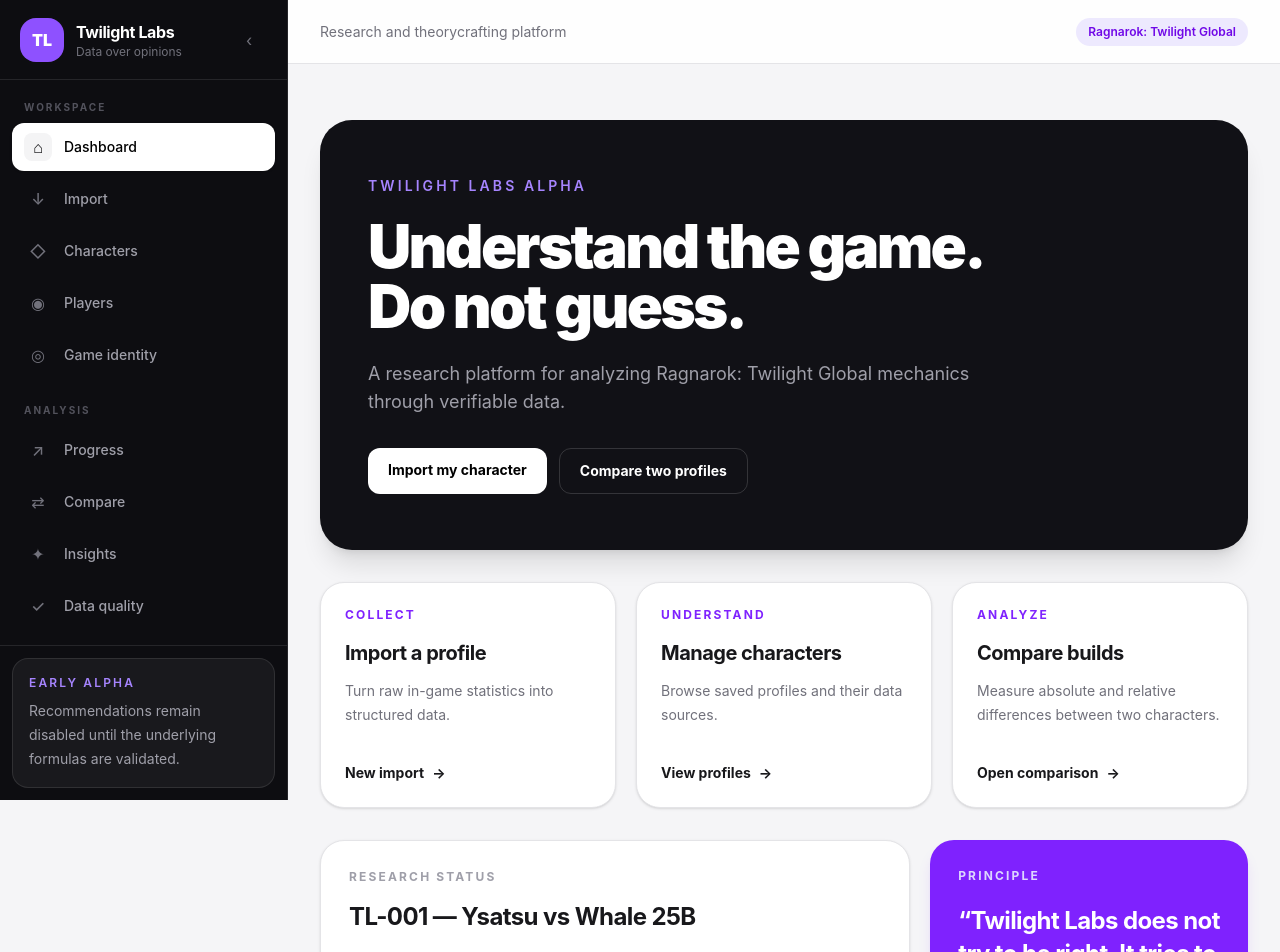
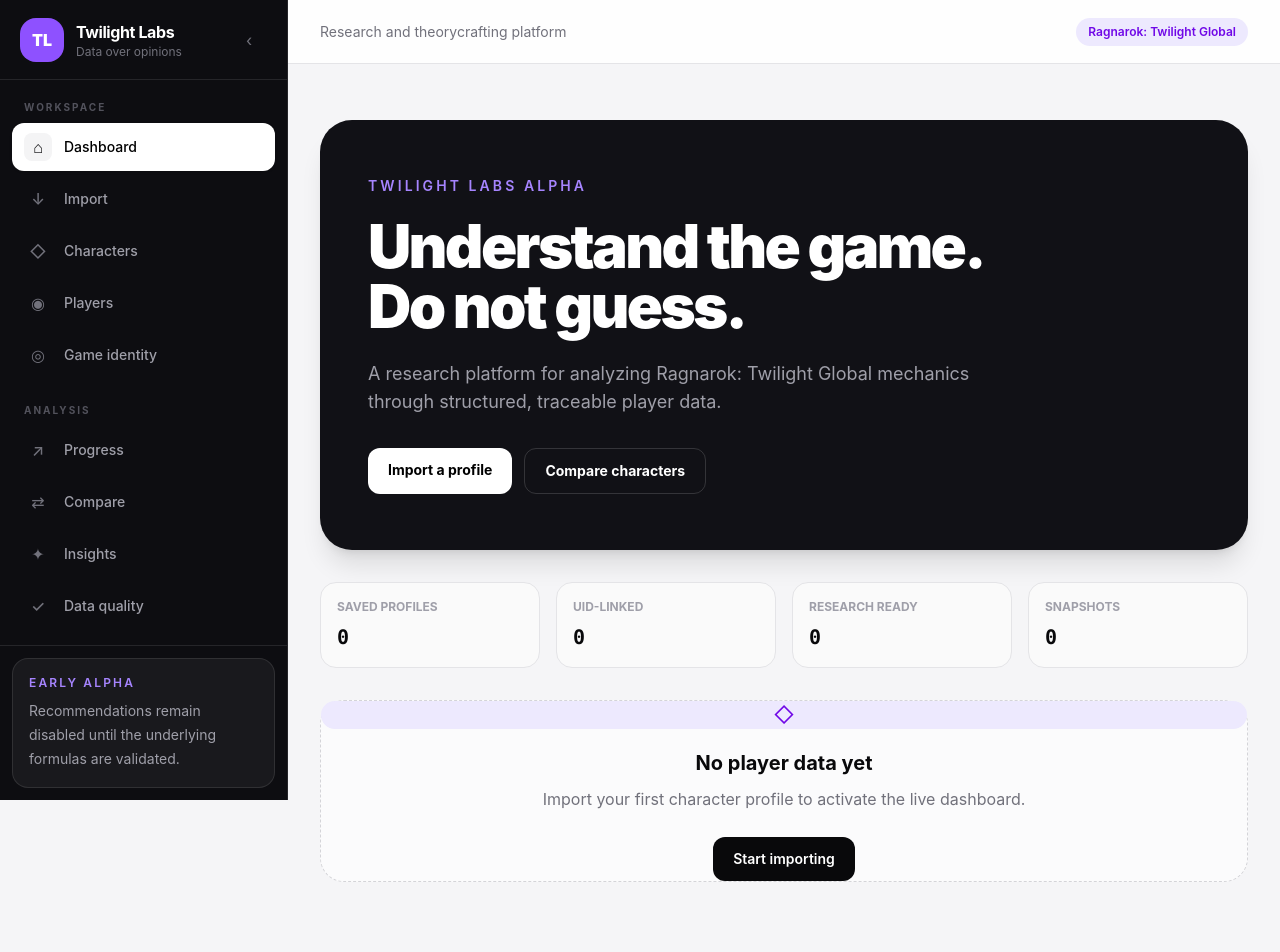
Before and after one commit to adrienmerignac/twilight-labs, a Next.js app in the folder apps/web/: page / in a window 1280 px wide. Shown: the top 952 px of the page. Built offline with nearby package versions, Linux system fonts and the light colour scheme.

Commit message:
feat(dashboard): surface live player data

```diff
--- a/apps/web/app/page.tsx
+++ b/apps/web/app/page.tsx
@@ -1,36 +1,106 @@
+"use client";
+
+import {
+  analyzeProfileQuality,
+  type ProfileQualityReport,
+} from "@twilight-labs/analysis";
+import type { Character } from "@twilight-labs/domain";
+import { Badge } from "@repo/ui/badge";
+import { Card, CardContent, CardHeader } from "@repo/ui/card";
+import { EmptyState } from "@repo/ui/empty-state";
+import { Metric } from "@repo/ui/metric";
 import Link from "next/link";
+import { useEffect, useMemo, useState } from "react";
 
-const features = [
-  {
-    href: "/import",
-    eyebrow: "Collect",
-    title: "Import a profile",
-    description:
-      "Turn raw in-game statistics into structured data.",
-    action: "New import",
-  },
-  {
-    href: "/characters",
-    eyebrow: "Understand",
-    title: "Manage characters",
-    description:
-      "Browse saved profiles and their data sources.",
-    action: "View profiles",
-  },
-  {
-    href: "/compare",
-    eyebrow: "Analyze",
-    title: "Compare builds",
-    description:
-      "Measure absolute and relative differences between two characters.",
-    action: "Open comparison",
-  },
-];
+import {
+  getCharacterHistory,
+  loadCharacters,
+} from "../lib/character-storage";
+
+type CharacterSummary = {
+  character: Character;
+  quality: ProfileQualityReport;
+  snapshotCount: number;
+};
+
+const formatNumber = (value: number) =>
+  value.toLocaleString("en-US", {
+    maximumFractionDigits: 2,
+  });
 
 export default function DashboardPage() {
+  const [characters, setCharacters] = useState<Character[]>([]);
+  const [loaded, setLoaded] = useState(false);
+
+  useEffect(() => {
+    setCharacters(loadCharacters());
+    setLoaded(true);
+  }, []);
+
+  const summaries = useMemo<CharacterSummary[]>(
+    () =>
+      characters
+        .map((character) => ({
+          character,
+          quality: analyzeProfileQuality(character),
+          snapshotCount: getCharacterHistory(character.id).length,
+        }))
+        .sort(
+          (first, second) =>
+            second.character.cp - first.character.cp,
+        ),
+    [characters],
+  );
+
+  const linkedCount = summaries.filter(
+    ({ character }) => character.gameIdentity?.uid,
+  ).length;
+
+  const researchReadyCount = summaries.filter(
+    ({ quality }) => quality.score >= 80,
+  ).length;
+
+  const totalSnapshots = summaries.reduce(
+    (total, summary) => total + summary.snapshotCount,
+    0,
+  );
+
+  const strongestCharacter = summaries[0]?.character;
+
+  const latestUpdates = useMemo(
+    () =>
+      summaries
+        .map((summary) => ({
+          ...summary,
+          updatedAt: summary.character.metadata.updatedAt,
+        }))
+        .filter(
+          (
+            summary,
+          ): summary is CharacterSummary & { updatedAt: string } =>
+            Boolean(summary.updatedAt),
+        )
+        .sort(
+          (first, second) =>
+            new Date(second.updatedAt).getTime() -
+            new Date(first.updatedAt).getTime(),
+        )
+        .slice(0, 4),
+    [summaries],
+  );
+
+  if (!loaded) {
+    return (
+      <main className="mx-auto min-h-screen w-full max-w-7xl px-5 py-10 lg:px-8 lg:py-14">
+        <p className="text-zinc-500">Loading dashboard…</p>
+      </main>
+    );
+  }
+
   return (
     <main className="mx-auto w-full max-w-7xl px-5 py-10 lg:px-8 lg:py-14">
       <section className="overflow-hidden rounded-[32px] bg-[#111116] px-7 py-10 text-white shadow-xl shadow-zinc-950/10 md:px-12 md:py-14">
+        <div className="flex flex-wrap items-end justify-between gap-8">
           <div className="max-w-3xl">
             <p className="text-sm font-semibold uppercase tracking-[0.22em] text-violet-400">
               Twilight Labs Alpha
@@ -43,7 +113,8 @@ export default function DashboardPage() {
             </h1>
 
             <p className="mt-6 max-w-2xl text-base leading-7 text-zinc-400 md:text-lg">
-            A research platform for analyzing Ragnarok: Twilight Global mechanics through verifiable data.
+              A research platform for analyzing Ragnarok: Twilight Global
+              mechanics through structured, traceable player data.
             </p>
 
             <div className="mt-8 flex flex-wrap gap-3">
@@ -51,83 +122,230 @@ export default function DashboardPage() {
                 href="/import"
                 className="rounded-xl bg-white px-5 py-3 text-sm font-bold text-black transition hover:bg-zinc-200"
               >
-              Import my character
+                Import a profile
               </Link>
 
               <Link
                 href="/compare"
                 className="rounded-xl border border-white/15 px-5 py-3 text-sm font-bold text-white transition hover:bg-white/10"
               >
-              Compare two profiles
+                Compare characters
               </Link>
             </div>
           </div>
+
+          {strongestCharacter && (
+            <div className="min-w-[260px] rounded-3xl border border-white/10 bg-white/5 p-6">
+              <p className="text-xs font-bold uppercase tracking-[0.18em] text-zinc-500">
+                Highest saved CP
+              </p>
+
+              <p className="mt-4 text-2xl font-black">
+                {strongestCharacter.name}
+              </p>
+
+              <p className="mt-1 text-sm text-zinc-400">
+                {strongestCharacter.gameClass}
+              </p>
+
+              <p className="mt-5 font-mono text-3xl font-black text-violet-300">
+                {formatNumber(strongestCharacter.cp)}
+              </p>
+            </div>
+          )}
+        </div>
       </section>
 
-      <section className="mt-8 grid gap-5 md:grid-cols-3">
-        {features.map((feature) => (
+      <section className="mt-8 grid gap-4 sm:grid-cols-2 xl:grid-cols-4">
+        <Metric
+          label="Saved profiles"
+          value={String(summaries.length)}
+        />
+
+        <Metric
+          label="UID-linked"
+          value={String(linkedCount)}
+        />
+
+        <Metric
+          label="Research ready"
+          value={String(researchReadyCount)}
+        />
+
+        <Metric
+          label="Snapshots"
+          value={String(totalSnapshots)}
+        />
+      </section>
+
+      {summaries.length === 0 ? (
+        <div className="mt-8">
+          <EmptyState
+            title="No player data yet"
+            description="Import your first character profile to activate the live dashboard."
+            action={
               <Link
-            key={feature.href}
-            href={feature.href}
-            className="group rounded-3xl border border-zinc-200 bg-white p-6 shadow-sm transition hover:-translate-y-1 hover:border-violet-200 hover:shadow-xl hover:shadow-violet-950/5"
+                href="/import"
+                className="inline-flex rounded-xl bg-zinc-950 px-5 py-3 text-sm font-semibold text-white"
               >
+                Start importing
+              </Link>
+            }
+          />
+        </div>
+      ) : (
+        <section className="mt-8 grid gap-6 xl:grid-cols-[1.2fr_0.8fr]">
+          <Card className="overflow-hidden">
+            <CardHeader className="flex flex-wrap items-center justify-between gap-4">
+              <div>
                 <p className="text-xs font-bold uppercase tracking-[0.18em] text-violet-600">
-              {feature.eyebrow}
+                  Character database
                 </p>
 
-            <h2 className="mt-4 text-xl font-bold tracking-tight">
-              {feature.title}
+                <h2 className="mt-2 text-2xl font-black">
+                  Saved profiles
+                </h2>
+              </div>
+
+              <Link
+                href="/characters"
+                className="text-sm font-bold text-violet-700 hover:text-violet-900"
+              >
+                View all →
+              </Link>
+            </CardHeader>
+
+            <div className="divide-y divide-zinc-200">
+              {summaries.slice(0, 5).map((summary) => (
+                <article
+                  key={summary.character.id}
+                  className="grid gap-4 p-5 md:grid-cols-[1fr_repeat(3,minmax(110px,150px))] md:items-center"
+                >
+                  <div>
+                    <p className="font-bold text-zinc-950">
+                      {summary.character.name}
+                    </p>
+
+                    <p className="mt-1 text-sm text-zinc-500">
+                      {summary.character.gameClass}
+                    </p>
+                  </div>
+
+                  <div>
+                    <p className="text-xs font-bold uppercase tracking-[0.12em] text-zinc-400">
+                      Combat Power
+                    </p>
+
+                    <p className="mt-2 font-mono font-semibold">
+                      {formatNumber(summary.character.cp)}
+                    </p>
+                  </div>
+
+                  <div>
+                    <p className="text-xs font-bold uppercase tracking-[0.12em] text-zinc-400">
+                      Quality
+                    </p>
+
+                    <div className="mt-2">
+                      <Badge
+                        variant={
+                          summary.quality.score >= 80
+                            ? "success"
+                            : summary.quality.score >= 55
+                              ? "warning"
+                              : "danger"
+                        }
+                      >
+                        {summary.quality.score}%
+                      </Badge>
+                    </div>
+                  </div>
+
+                  <div className="md:text-right">
+                    <Link
+                      href={`/characters/${summary.character.id}`}
+                      className="text-sm font-bold text-violet-700 hover:text-violet-900"
+                    >
+                      Open →
+                    </Link>
+                  </div>
+                </article>
+              ))}
+            </div>
+          </Card>
+
+          <div className="flex flex-col gap-6">
+            <Card>
+              <CardHeader>
+                <p className="text-xs font-bold uppercase tracking-[0.18em] text-violet-600">
+                  Recent activity
+                </p>
+
+                <h2 className="mt-2 text-xl font-black">
+                  Latest profile updates
+                </h2>
+              </CardHeader>
+
+              <CardContent className="flex flex-col gap-3">
+                {latestUpdates.length === 0 ? (
+                  <p className="text-sm leading-6 text-zinc-500">
+                    No timestamped profile updates are available yet.
+                  </p>
+                ) : (
+                  latestUpdates.map((summary) => (
+                    <div
+                      key={summary.character.id}
+                      className="rounded-2xl bg-zinc-50 p-4"
+                    >
+                      <div className="flex items-center justify-between gap-4">
+                        <div>
+                          <p className="font-semibold">
+                            {summary.character.name}
+                          </p>
+
+                          <p className="mt-1 text-xs text-zinc-500">
+                            {new Date(
+                              summary.updatedAt,
+                            ).toLocaleString("en-US")}
+                          </p>
+                        </div>
+
+                        <Badge variant="neutral">
+                          {summary.snapshotCount} snapshots
+                        </Badge>
+                      </div>
+                    </div>
+                  ))
+                )}
+              </CardContent>
+            </Card>
+
+            <Card className="bg-violet-600 text-white">
+              <CardContent>
+                <p className="text-xs font-bold uppercase tracking-[0.18em] text-violet-200">
+                  Next milestone
+                </p>
+
+                <h2 className="mt-4 text-2xl font-black">
+                  Expand the evidence base
                 </h2>
 
-            <p className="mt-3 min-h-14 text-sm leading-6 text-zinc-500">
-              {feature.description}
+                <p className="mt-3 leading-7 text-violet-100">
+                  More UID-linked profiles and repeated snapshots will make
+                  scaling research significantly more reliable.
                 </p>
 
-            <p className="mt-7 text-sm font-bold">
-              {feature.action}
-              <span className="ml-2 inline-block transition group-hover:translate-x-1">
-                →
-              </span>
-            </p>
+                <Link
+                  href="/quality"
+                  className="mt-6 inline-flex rounded-xl bg-white px-4 py-2.5 text-sm font-bold text-violet-700"
+                >
+                  Review data quality
                 </Link>
-        ))}
+              </CardContent>
+            </Card>
+          </div>
         </section>
-
-      <section className="mt-8 grid gap-5 lg:grid-cols-[1.3fr_0.7fr]">
-        <article className="rounded-3xl border border-zinc-200 bg-white p-7 shadow-sm">
-          <p className="text-xs font-bold uppercase tracking-[0.18em] text-zinc-400">
-            Research status
-          </p>
-
-          <h2 className="mt-4 text-2xl font-bold tracking-tight">
-            TL-001 — Ysatsu vs Whale 25B
-          </h2>
-
-          <p className="mt-3 max-w-2xl leading-7 text-zinc-500">
-            Initial profile comparison intended to identify statistics that scale disproportionately at high CP.
-          </p>
-
-          <div className="mt-6 flex flex-wrap gap-3">
-            <span className="rounded-full bg-amber-100 px-3 py-1.5 text-xs font-bold text-amber-800">
-              In progress
-            </span>
-
-            <span className="rounded-full bg-zinc-100 px-3 py-1.5 text-xs font-bold text-zinc-600">
-              Low confidence
-            </span>
-          </div>
-        </article>
-
-        <article className="rounded-3xl bg-violet-600 p-7 text-white shadow-lg shadow-violet-600/15">
-          <p className="text-xs font-bold uppercase tracking-[0.18em] text-violet-200">
-            Principle
-          </p>
-
-          <blockquote className="mt-5 text-2xl font-bold leading-snug tracking-tight">
-            “Twilight Labs does not try to be right. It tries to be verifiable.”
-          </blockquote>
-        </article>
-      </section>
+      )}
     </main>
   );
 }
```
Lines whose indentation alone changed are shown as unchanged.
